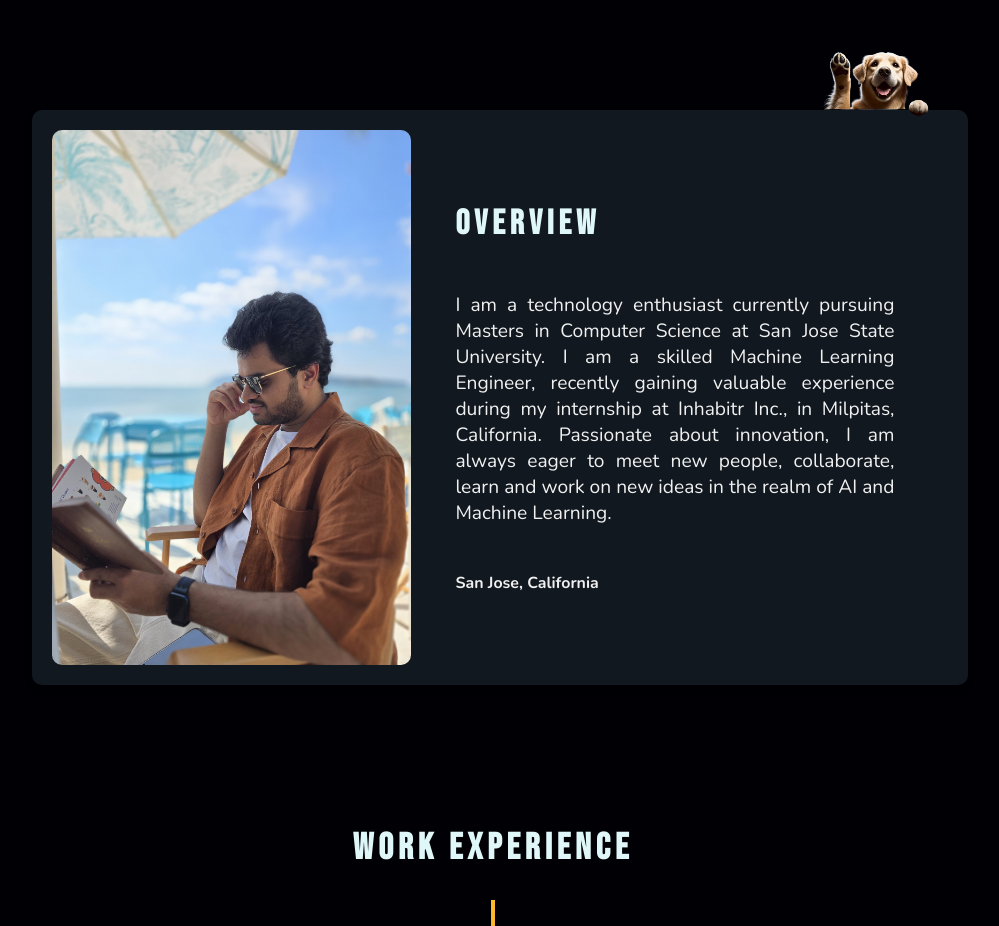
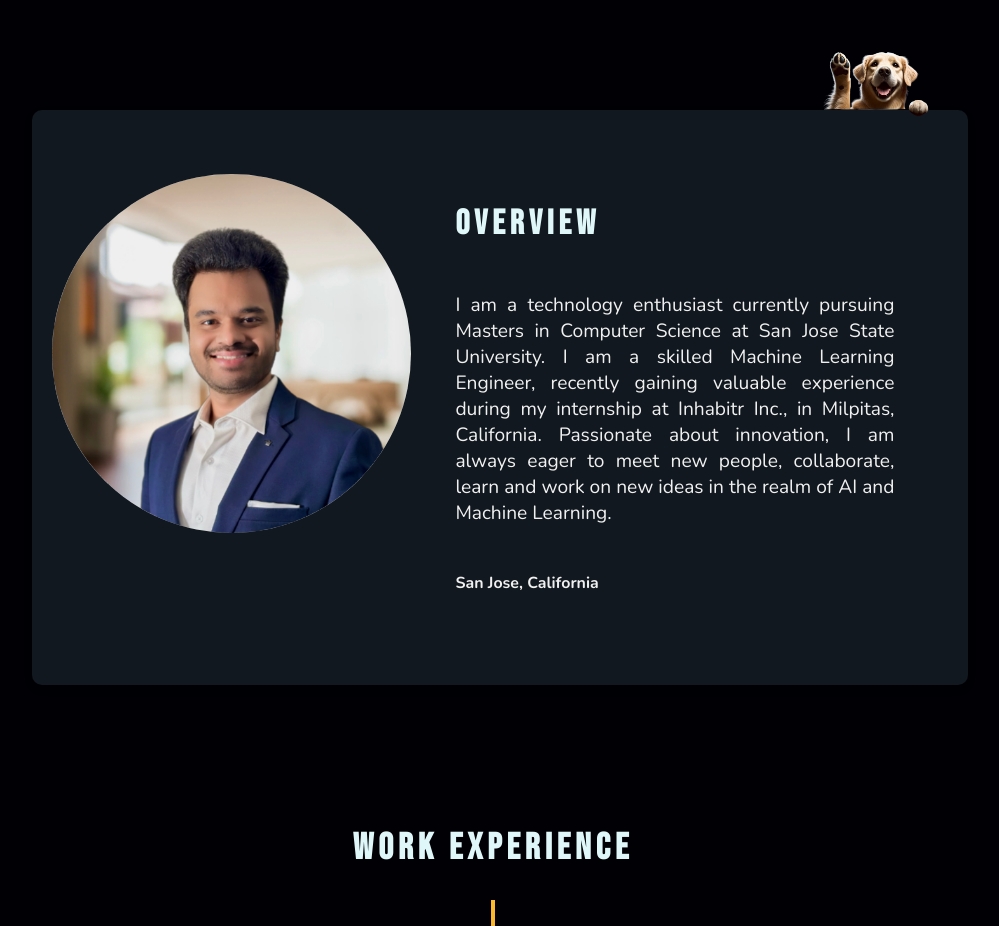
Before and after one commit to sumukh-aradhya/sumukh-aradhya-blog-2024, a React (Create React App) app: page /home in a window 1280 px wide. Shown: the part 780-1706 px from the top of the page, without its empty margins (147-1146 px from the left). Built offline with nearby package versions, Linux system fonts and the light colour scheme.

Commit message:
update profile picture

```diff
--- a/src/Components/Home/Home.css
+++ b/src/Components/Home/Home.css
@@ -132,9 +132,10 @@ body {
 }
 
 .card-image-about {
+    margin-top: 5%;
     width: 40%;
-    height: auto;
-    border-radius: 10px;
+    height: 80%;
+    border-radius: 250px;
     object-fit: cover;
 }
 
--- a/src/Components/Home/Home.js
+++ b/src/Components/Home/Home.js
@@ -2,7 +2,7 @@ import React, { useState, useEffect }  from 'react';
 import './Home.css';
 import NavbarNew from '../Navbar/Navbar_new';
 import viralSrc from '../../assets/images/viral.png';
-import sumukh from '../../assets/images/sumukh_home.JPG';
+import sumukh from '../../assets/images/profile-pic.jpg';
 import dog from '../../assets/images/dog.png';
 import WorkTimelineComponent from '../Work_timeline/Work_timeline';
 import EduTimelineComponent from '../Edu_timeline/Edu_timeline';
```
Also changed, not shown: src/assets/images/profile-pic.jpg (added).
